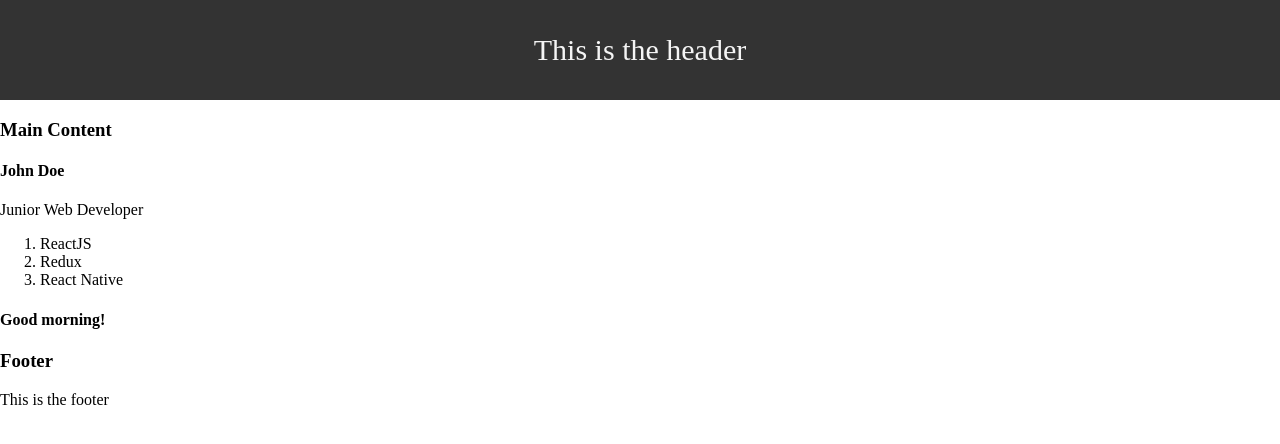
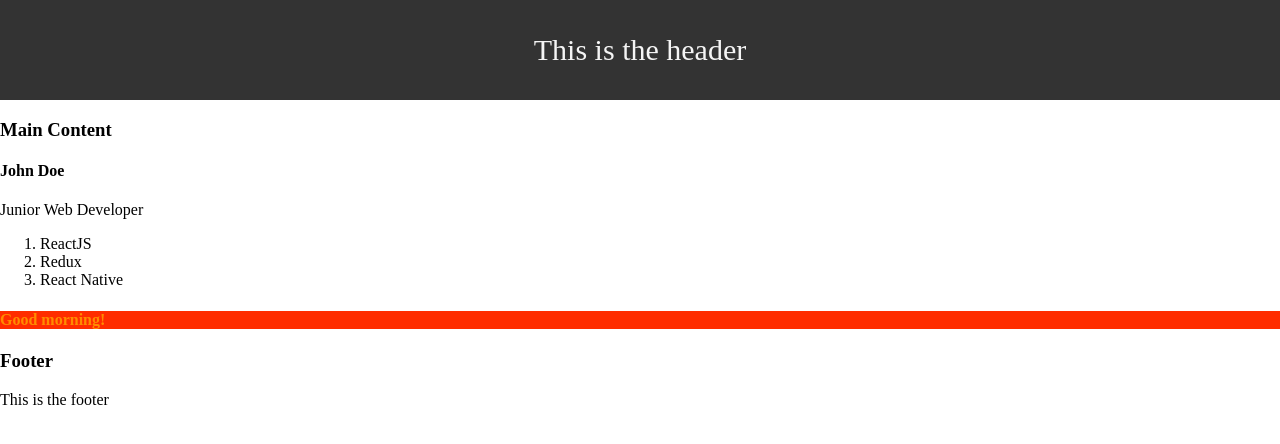
Before and after one commit to Va2/react-intro-course, a React (Create React App) app: page / in a window 1280 px wide. Shown: the top 444 px of the page. Built offline with nearby package versions, Linux system fonts and the light colour scheme.

Commit message:
Inline Styles with the Style Property - v1

```diff
--- a/src/components/CurrentTime.js
+++ b/src/components/CurrentTime.js
@@ -14,7 +14,7 @@ function CurrentTime() {
     }
 
     return (
-        <h4>Good {timeOfDay}!</h4>
+        <h4 style={{color: "#FF8C00", backgroundColor: "#FF2D00"}}>Good {timeOfDay}!</h4>
     )
 }
 
```
